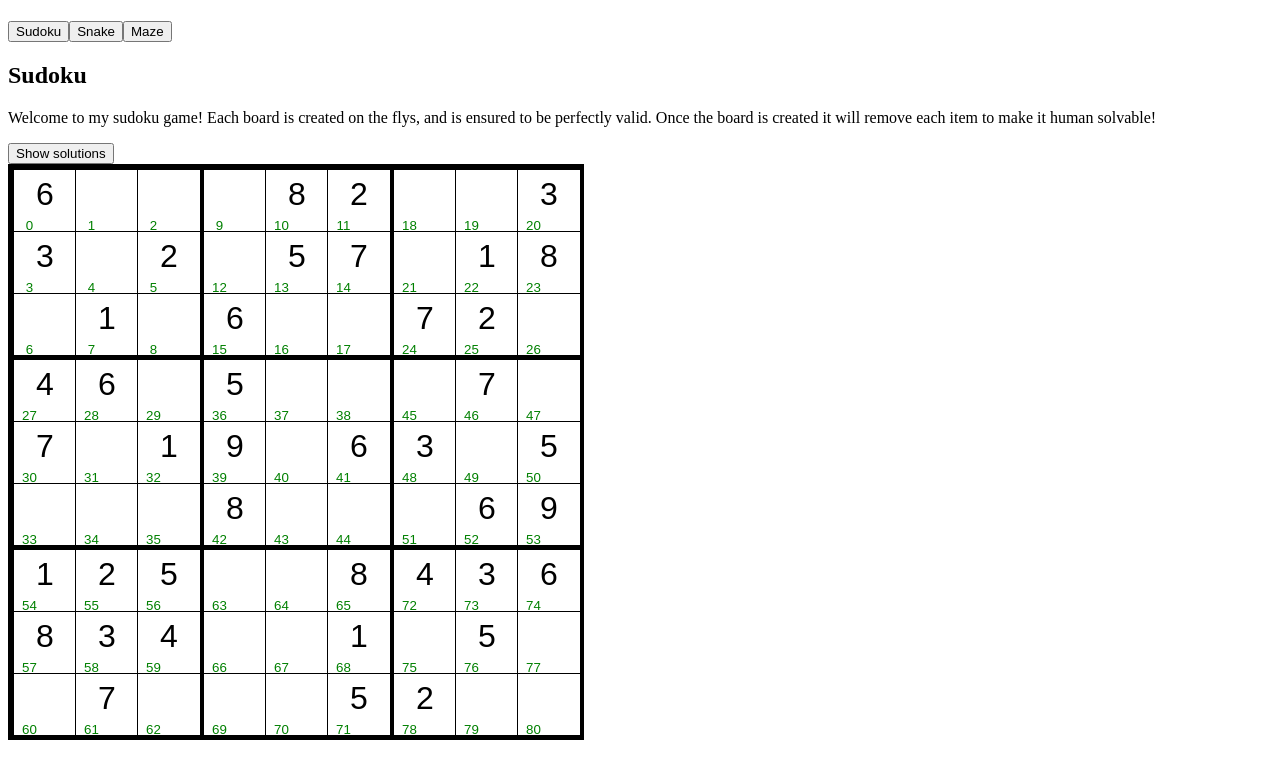
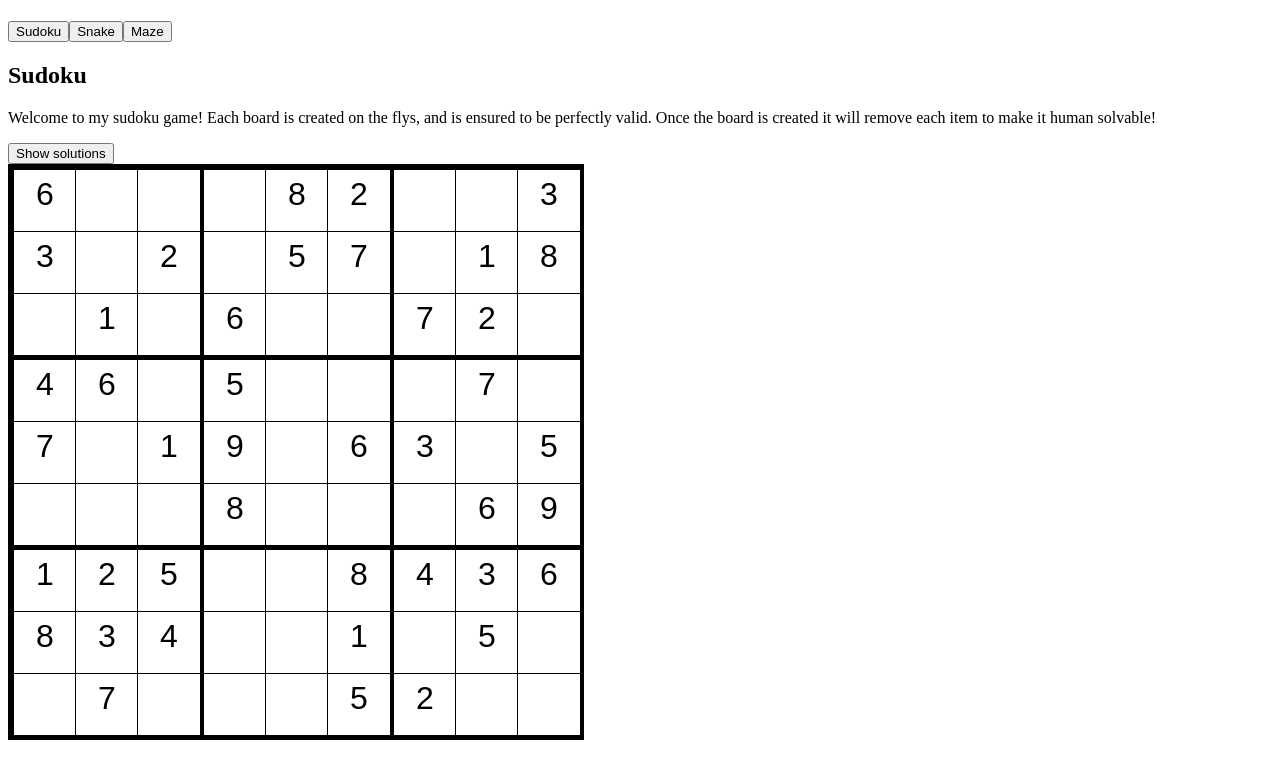
Before and after one commit to BenDMaryland/Sudoku, a React (Create React App) app: page / in a window 1280 px wide. Shown: the top 778 px of the page. Built offline with nearby package versions, Linux system fonts and the light colour scheme.

Commit message:
highlisghts active num

```diff
--- a/src/components/sudoku/Board.js
+++ b/src/components/sudoku/Board.js
@@ -9,7 +9,7 @@ import { func } from "prop-types";
 function Board() {
     const [squares, setSquares] = useState([]);
     const [showTheSolutions, setshowTheSolutions] = useState(false)
-    const [activeNumber, setactiveNumber] = useState()
+    const [activeNumber, setactiveNumber] = useState({})
 
     function validHandler(array) {
 
@@ -331,10 +331,12 @@ function Board() {
 
     }
 
-    function NumberHighlighter(e,solution) {
+    function NumberHighlighter(e,number) {
         e.target.select()
-        console.log(e.target.value)
-        setactiveNumber(e.target.value)
+     console.log(activeNumber%9)
+        setactiveNumber({
+            active:e.target.value,
+            number:number})
 
     }
     useEffect(() => {
--- a/src/components/sudoku/Cell.js
+++ b/src/components/sudoku/Cell.js
@@ -1,5 +1,6 @@
 import React, { useEffect, useState } from "react";
 import styled from "styled-components";
+
 
 function Cell({ solution, number, boardNums, showSolution, NumberHighlighter, activeNumber }) {
   const [bigNumber, setnum] = useState("");
@@ -29,7 +30,7 @@ function Cell({ solution, number, boardNums, showSolution, NumberHighlighter, ac
 
   useEffect(() => {
     console.log(background,activeNumber,bigNumber)
-    activeNumber == bigNumber ? setbackground("lightBlue") : setbackground("white")
+    activeNumber.active == bigNumber ? setbackground("lightBlue") : setbackground("white")
   }, [activeNumber])
 
   const cellerStyle = {
@@ -37,42 +38,44 @@ function Cell({ solution, number, boardNums, showSolution, NumberHighlighter, ac
   }
 
   return (
-    <CellStyle  style={cellerStyle}>
+    <CellStyle  >
 
       <input
        style={cellerStyle}
-        onClick={(e => NumberHighlighter(e, solution))}
+        onClick={(e => NumberHighlighter(e, number))}
         className="bigNumber"
         type={number}
         maxLength={1}
         value={bigNumber}
-        // onFocus={(()=> setnum(bigNumber=>bigNumber=""))}
         onChange={(e) => numHanlder(e)}
       ></input>
 
       <div className="notes">
 
-        <input
+        {/* <input
           className="note"
-          style={{ color: "green" }}
+          style={cellerStyle}
           value={number}
           onChange={(e) => setnote(e.target.value)}
-        ></input>
+        ></input> */}
 
         <input
           className="theSolution"
-          style={{ color: "red" }}
+          style={cellerStyle}
           value={theSolution}
           onChange={(e) => setneg(e.target.value)}
         ></input>
       </div>
     </CellStyle>
   );
+
+
 }
 
 export default Cell;
 
 const CellStyle = styled.div`
+
  border: 1px solid;
  height: 60px;
  width: 60px;
@@ -83,8 +86,6 @@ const CellStyle = styled.div`
    font-size: xx-large;
    height: 47px;
    width: 58px;
-        /* height: 60px;
-    width: 60px; */
    text-align: center;
  }
  .notes {
@@ -98,7 +99,7 @@ const CellStyle = styled.div`
    webkit-appearance: none;
    border: none;
    height: 10px;
-    width: 27px;
+   width: 58px;
    text-align: center;
  }
 `
```
Lines whose indentation alone changed are shown as unchanged.
